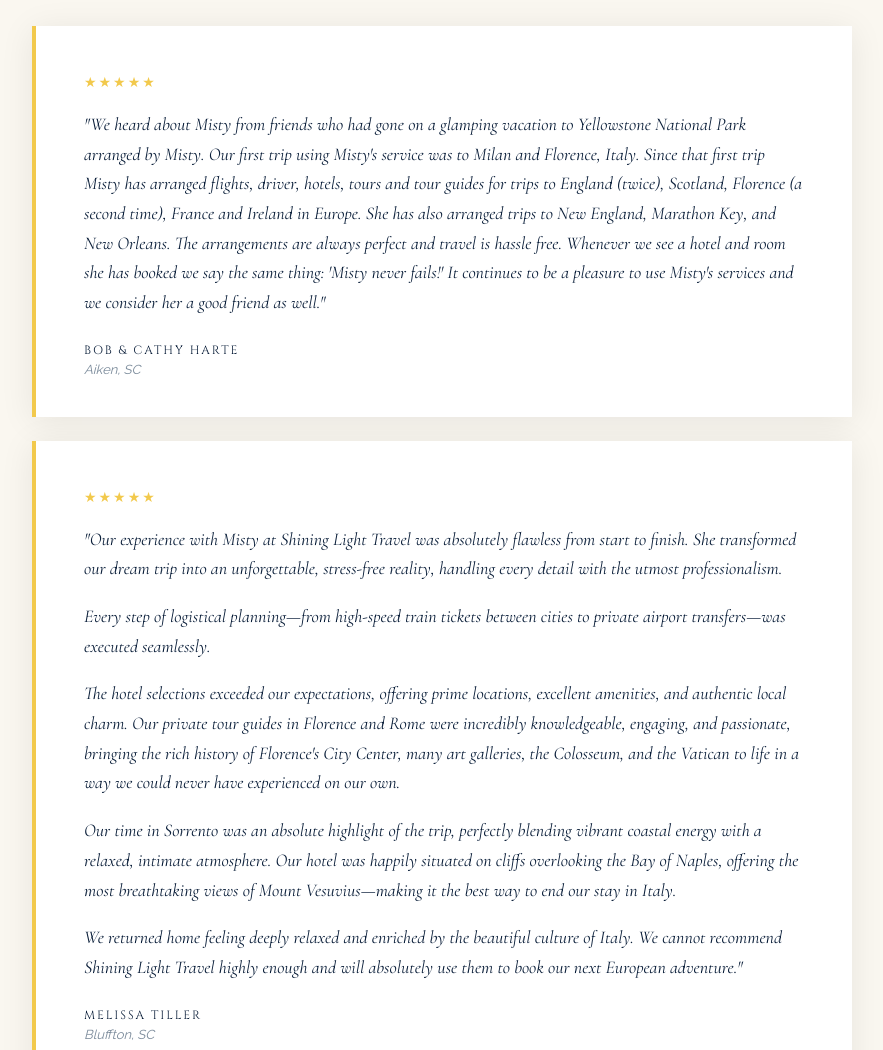
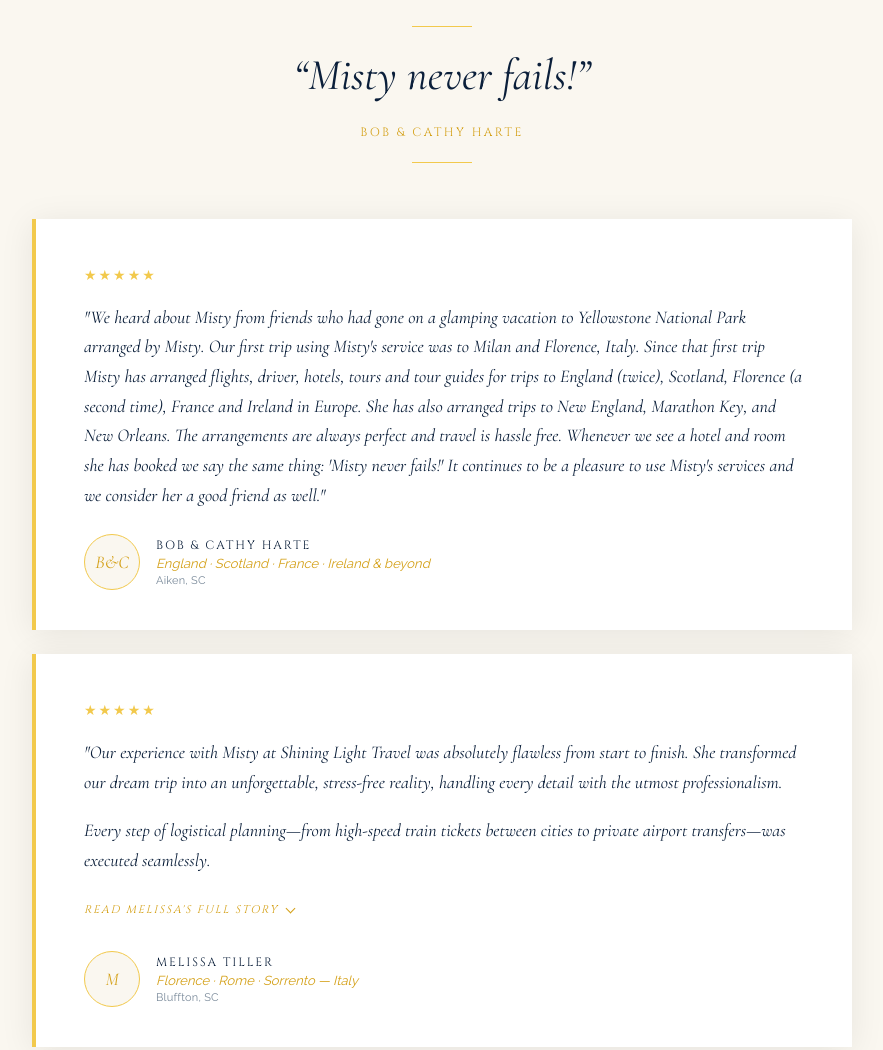
Before and after one commit to Daniel-Projectt/shining-light-travel, a plain HTML site: page index.html in a window 1280 px wide. Shown: the part 6900-7950 px from the top of the page, without its empty margins (198-1081 px from the left). Drawn offline with nearby package versions, Linux system fonts and the light colour scheme.

Commit message:
Phase 2: testimonials — pull-quote banner, gold monogram medallions, native <details> expander for Melissa, destinations + hometown lines (text verbatim, cards stay stacked)

```diff
--- a/css/style.css
+++ b/css/style.css
@@ -1200,9 +1200,22 @@
 
 .testimonial-card__footer {
   display: flex;
-  flex-direction: column;
-  gap: 4px;
-}
+  align-items: center;
+  gap: 16px;
+}
+.testimonial-card__medallion {
+  flex-shrink: 0;
+  width: 56px; height: 56px;
+  border-radius: 50%;
+  border: 1px solid var(--gold);
+  display: grid; place-items: center;
+  font-family: var(--font-display);
+  font-style: italic;
+  font-size: 18px;
+  color: var(--gold-deep);
+  background: var(--cream);
+}
+.testimonial-card__attribution { display: flex; flex-direction: column; gap: 3px; }
 
 .testimonial-card__name {
   font-family: var(--font-heading);
@@ -1211,12 +1224,71 @@
   text-transform: uppercase;
   color: var(--navy);
 }
-
 .testimonial-card__destination {
   font-size: 13px;
+  color: var(--gold-deep);
+  font-style: italic;
+}
+.testimonial-card__home {
+  font-size: 11px;
   color: #7a8a9a;
+  font-style: normal;
+  letter-spacing: 0.02em;
+}
+
+/* Pull-quote banner above the cards */
+.testimonials__pullquote {
+  text-align: center;
+  max-width: 760px;
+  margin: 0 auto 56px;
+  display: flex;
+  flex-direction: column;
+  align-items: center;
+  gap: 22px;
+}
+.testimonials__pullquote-text {
+  font-family: var(--font-display);
   font-style: italic;
-}
+  font-weight: 400;
+  font-size: clamp(28px, 4vw, 44px);
+  line-height: 1.2;
+  color: var(--navy);
+}
+.testimonials__pullquote-cite {
+  font-family: var(--font-heading);
+  font-style: normal;
+  font-size: 12px;
+  letter-spacing: 0.2em;
+  text-transform: uppercase;
+  color: var(--gold-deep);
+}
+
+/* "Read more" expander (native <details>, no JS) */
+.testimonial-card__more { margin-top: 4px; }
+.testimonial-card__more summary {
+  list-style: none;
+  cursor: pointer;
+  display: inline-flex;
+  align-items: center;
+  gap: 9px;
+  font-family: var(--font-heading);
+  font-size: 11px;
+  letter-spacing: 0.16em;
+  text-transform: uppercase;
+  color: var(--gold-deep);
+  padding: 8px 0;
+}
+.testimonial-card__more summary::-webkit-details-marker { display: none; }
+.testimonial-card__more summary::after {
+  content: '';
+  width: 7px; height: 7px;
+  border-right: 1.5px solid currentColor;
+  border-bottom: 1.5px solid currentColor;
+  transform: translateY(-2px) rotate(45deg);
+  transition: transform 0.25s ease;
+}
+.testimonial-card__more[open] summary::after { transform: translateY(1px) rotate(-135deg); }
+.testimonial-card__more[open] summary { margin-bottom: 6px; }
 
 /* ─────────────────────────────────────────────────
    CONTACT
--- a/index.html
+++ b/index.html
@@ -381,14 +381,26 @@
         <p class="eyebrow">Client Stories</p>
         <h2 class="section-headline">What Our<br /><em>Travelers Say</em></h2>
       </div>
+      <!-- Pull-quote banner -->
+      <blockquote class="testimonials__pullquote">
+        <div class="gold-rule"></div>
+        <p class="testimonials__pullquote-text">&ldquo;Misty never fails!&rdquo;</p>
+        <cite class="testimonials__pullquote-cite">Bob &amp; Cathy Harte</cite>
+        <div class="gold-rule"></div>
+      </blockquote>
+
       <div class="testimonials__grid">
 
         <article class="testimonial-card testimonial-card--solo fade-in">
           <div class="testimonial-card__stars">&#9733;&#9733;&#9733;&#9733;&#9733;</div>
           <blockquote class="testimonial-card__quote">"We heard about Misty from friends who had gone on a glamping vacation to Yellowstone National Park arranged by Misty. Our first trip using Misty's service was to Milan and Florence, Italy. Since that first trip Misty has arranged flights, driver, hotels, tours and tour guides for trips to England (twice), Scotland, Florence (a second time), France and Ireland in Europe. She has also arranged trips to New England, Marathon Key, and New Orleans. The arrangements are always perfect and travel is hassle free. Whenever we see a hotel and room she has booked we say the same thing: 'Misty never fails!' It continues to be a pleasure to use Misty's services and we consider her a good friend as well."</blockquote>
           <footer class="testimonial-card__footer">
+            <span class="testimonial-card__medallion" aria-hidden="true">B&amp;C</span>
+            <div class="testimonial-card__attribution">
               <span class="testimonial-card__name">Bob &amp; Cathy Harte</span>
-            <span class="testimonial-card__destination">Aiken, SC</span>
+              <span class="testimonial-card__destination">England &middot; Scotland &middot; France &middot; Ireland &amp; beyond</span>
+              <span class="testimonial-card__home">Aiken, SC</span>
+            </div>
           </footer>
         </article>
 
@@ -397,13 +409,20 @@
           <blockquote class="testimonial-card__quote">
             <p>"Our experience with Misty at Shining Light Travel was absolutely flawless from start to finish. She transformed our dream trip into an unforgettable, stress-free reality, handling every detail with the utmost professionalism.</p>
             <p>Every step of logistical planning&mdash;from high-speed train tickets between cities to private airport transfers&mdash;was executed seamlessly.</p>
+            <details class="testimonial-card__more">
+              <summary>Read Melissa's full story</summary>
               <p>The hotel selections exceeded our expectations, offering prime locations, excellent amenities, and authentic local charm. Our private tour guides in Florence and Rome were incredibly knowledgeable, engaging, and passionate, bringing the rich history of Florence's City Center, many art galleries, the Colosseum, and the Vatican to life in a way we could never have experienced on our own.</p>
               <p>Our time in Sorrento was an absolute highlight of the trip, perfectly blending vibrant coastal energy with a relaxed, intimate atmosphere. Our hotel was happily situated on cliffs overlooking the Bay of Naples, offering the most breathtaking views of Mount Vesuvius&mdash;making it the best way to end our stay in Italy.</p>
               <p>We returned home feeling deeply relaxed and enriched by the beautiful culture of Italy. We cannot recommend Shining Light Travel highly enough and will absolutely use them to book our next European adventure."</p>
+            </details>
           </blockquote>
           <footer class="testimonial-card__footer">
+            <span class="testimonial-card__medallion" aria-hidden="true">M</span>
+            <div class="testimonial-card__attribution">
               <span class="testimonial-card__name">Melissa Tiller</span>
-            <span class="testimonial-card__destination">Bluffton, SC</span>
+              <span class="testimonial-card__destination">Florence &middot; Rome &middot; Sorrento &mdash; Italy</span>
+              <span class="testimonial-card__home">Bluffton, SC</span>
+            </div>
           </footer>
         </article>
 
@@ -411,8 +430,11 @@
           <div class="testimonial-card__stars">&#9733;&#9733;&#9733;&#9733;&#9733;</div>
           <blockquote class="testimonial-card__quote">"My husband and I have trusted Misty with our travel plans for more than 15 years, and we honestly can't imagine traveling without her help. She knows exactly what we like and always comes up with the best recommendations. From the moment we start planning until we get back home, she takes care of every detail. If something comes up while we're traveling, one call to Misty is all it takes and she handles the adjustment right away. If you're looking for someone who truly cares about making your trip easy and enjoyable, we highly recommend Misty. In fact, whenever we start talking about taking a trip, one of us always says, 'It's time to call Misty!'"</blockquote>
           <footer class="testimonial-card__footer">
+            <span class="testimonial-card__medallion" aria-hidden="true">T&amp;D</span>
+            <div class="testimonial-card__attribution">
               <span class="testimonial-card__name">Ted &amp; Debbie Grell</span>
-            <span class="testimonial-card__destination">Virginia Beach, VA</span>
+              <span class="testimonial-card__home">Virginia Beach, VA</span>
+            </div>
           </footer>
         </article>
 
```
Lines whose indentation alone changed are shown as unchanged.
